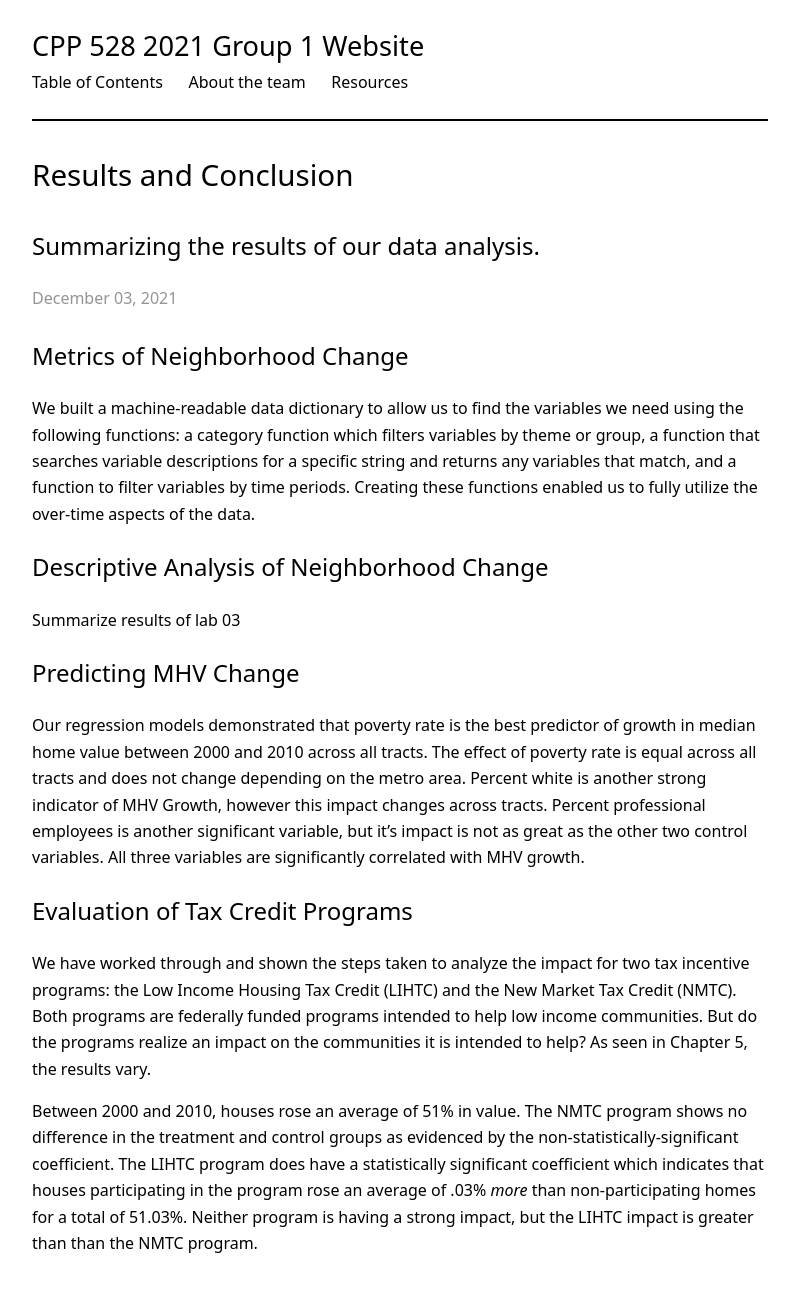
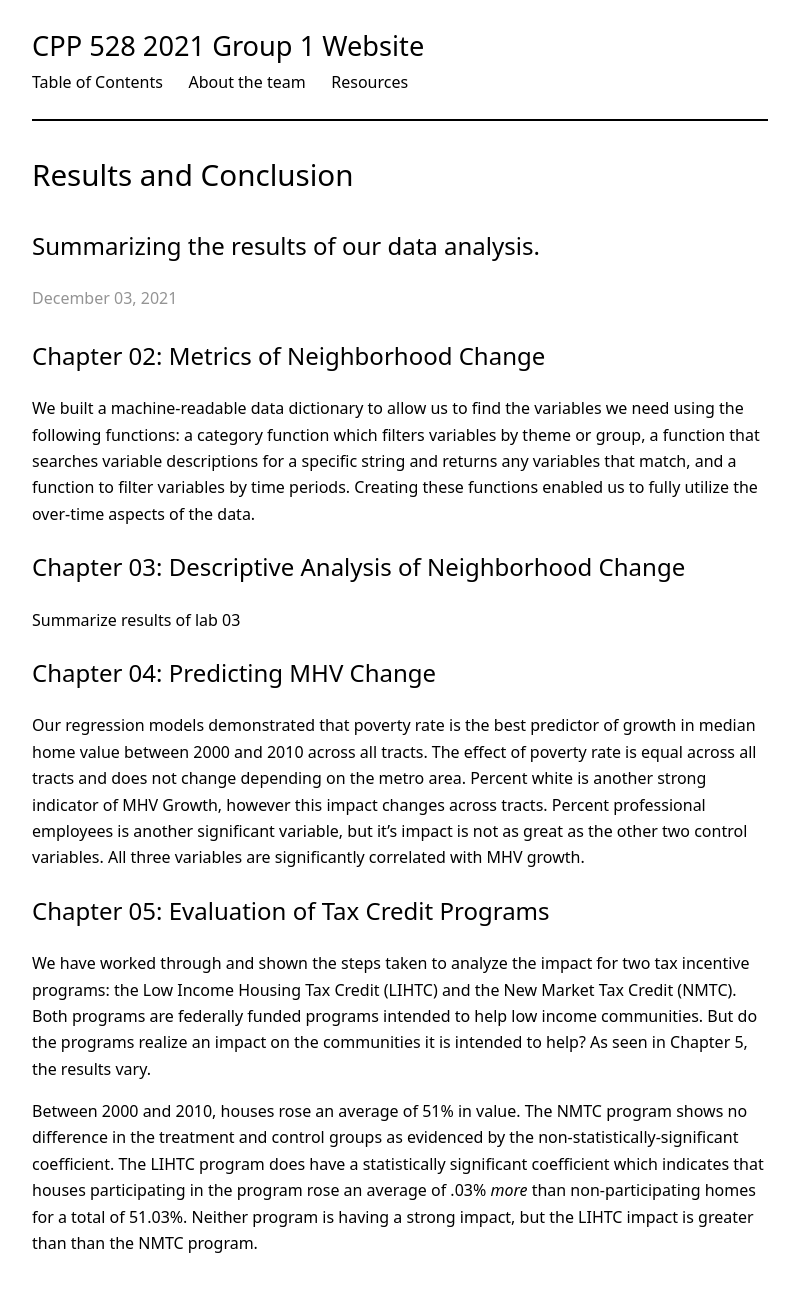
Before and after one commit to jmacost5/cpp-528-fall-2021-group-01, a Jekyll site: the page built from _posts/2021-12-03-ch05-results.md, in a window 1280 px wide. Shown: the whole page, without its empty margins (240-1039 px from the left). Built offline with Jekyll 4.4.1, drawn with Linux system fonts in a browser that asks for light colours; nearby versions of some CDN libraries; our own code applies the rules of GitHub Pages for plain Markdown files.

Commit message:
Update 2021-12-03-ch05-results.md

```diff
--- a/_posts/2021-12-03-ch05-results.md
+++ b/_posts/2021-12-03-ch05-results.md
@@ -3,15 +3,15 @@ title: Results and Conclusion
 subtitle: "Summarizing the results of our data analysis."
 ---
 
-## Metrics of Neighborhood Change
+## Chapter 02: Metrics of Neighborhood Change
 
 We built a machine-readable data dictionary to allow us to find the variables we need using the following functions: a category function which filters variables by theme or group, a function that searches variable descriptions for a specific string and returns any variables that match, and a function to filter variables by time periods. Creating these functions enabled us to fully utilize the over-time aspects of the data.
 
-## Descriptive Analysis of Neighborhood Change
+## Chapter 03: Descriptive Analysis of Neighborhood Change
 
 Summarize results of lab 03
 
-## Predicting MHV Change
+## Chapter 04: Predicting MHV Change
 
 Our regression models demonstrated that poverty rate is the best predictor of growth in median home value between 2000 and 2010 across all tracts. The effect of poverty rate
 is equal across all tracts and does not change depending on the metro area. Percent white is another strong indicator of MHV Growth, however this impact changes across tracts.
@@ -19,7 +19,7 @@ Percent professional employees is another significant variable, but it's impact
 correlated with MHV growth.
 
 
-## Evaluation of Tax Credit Programs
+## Chapter 05: Evaluation of Tax Credit Programs
 
 We have worked through and shown the steps taken to analyze the impact for two tax incentive programs: the Low Income Housing Tax Credit (LIHTC) and the New Market Tax Credit (NMTC). Both programs are federally funded programs intended to help low income communities. But do the programs realize an impact on the communities it is intended to help? As seen in Chapter 5, the results vary.
 
```
